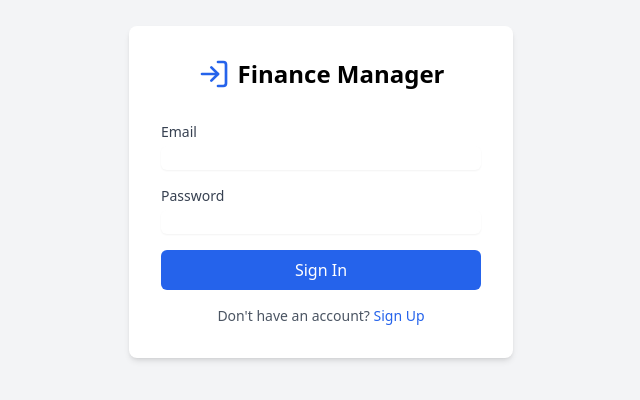
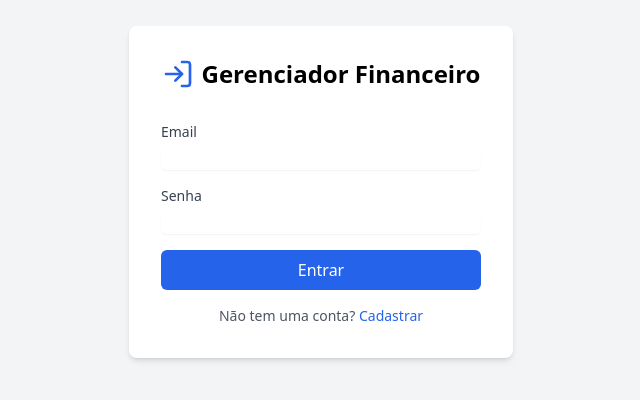
Before and after one commit to JsCodeDevlopment/finance-manager, a React (Vite) app: page / in a window 1280 px wide. Shown: the part 208-608 px from the top of the page, without its empty margins (319-959 px from the left). Built offline with nearby package versions, Linux system fonts and the light colour scheme.

Commit message:
feat: translate user interface text to Portuguese

```diff
--- a/src/App.tsx
+++ b/src/App.tsx
@@ -60,7 +60,7 @@ function App() {
       }
 
       if (isSignUp) {
-        alert('Registration successful! You can now sign in.');
+        alert('Cadastro realizado com sucesso! Você já pode fazer login.');
         setIsSignUp(false);
       }
     } catch (error) {
@@ -87,7 +87,7 @@ function App() {
         <div className="bg-white p-8 rounded-lg shadow-md w-96">
           <div className="flex items-center justify-center mb-8">
             <LogIn className="h-8 w-8 text-blue-600" />
-            <h1 className="text-2xl font-bold ml-2">Finance Manager</h1>
+            <h1 className="text-2xl font-bold ml-2">Gerenciador Financeiro</h1>
           </div>
 
           <form onSubmit={handleAuth} className="space-y-4">
@@ -103,7 +103,7 @@ function App() {
             </div>
 
             <div>
-              <label className="block text-sm font-medium text-gray-700">Password</label>
+              <label className="block text-sm font-medium text-gray-700">Senha</label>
               <input
                 type="password"
                 required
@@ -118,18 +118,18 @@ function App() {
               type="submit"
               className="w-full bg-blue-600 text-white py-2 px-4 rounded-md hover:bg-blue-700 focus:outline-none focus:ring-2 focus:ring-blue-500 focus:ring-offset-2"
             >
-              {isSignUp ? 'Sign Up' : 'Sign In'}
+              {isSignUp ? 'Cadastrar' : 'Entrar'}
             </button>
           </form>
 
           <div className="mt-4">
             <p className="text-center text-sm text-gray-600">
-              {isSignUp ? 'Already have an account?' : "Don't have an account?"}{' '}
+              {isSignUp ? 'Já tem uma conta?' : "Não tem uma conta?"}{' '}
               <button
                 onClick={() => setIsSignUp(!isSignUp)}
                 className="text-blue-600 hover:text-blue-500"
               >
-                {isSignUp ? 'Sign In' : 'Sign Up'}
+                {isSignUp ? 'Entrar' : 'Cadastrar'}
               </button>
             </p>
           </div>
@@ -145,7 +145,7 @@ function App() {
           <div className="flex justify-between h-16">
             <div className="flex">
               <div className="flex-shrink-0 flex items-center">
-                <h1 className="text-xl font-bold text-gray-900">Finance Manager</h1>
+                <h1 className="text-xl font-bold text-gray-900">Gerenciador Financeiro</h1>
               </div>
             </div>
             <div className="flex items-center space-x-4">
@@ -157,7 +157,7 @@ function App() {
                     : 'text-gray-700 hover:bg-gray-100'
                 }`}
               >
-                Dashboard
+                Painel
               </button>
               <button
                 onClick={() => setView('transactions')}
@@ -167,13 +167,13 @@ function App() {
                     : 'text-gray-700 hover:bg-gray-100'
                 }`}
               >
-                Transactions
+                Transações
               </button>
               <button
                 onClick={handleSignOut}
                 className="px-3 py-2 rounded-md text-sm font-medium text-red-600 hover:bg-red-50"
               >
-                Sign Out
+                Sair
               </button>
             </div>
           </div>
```
